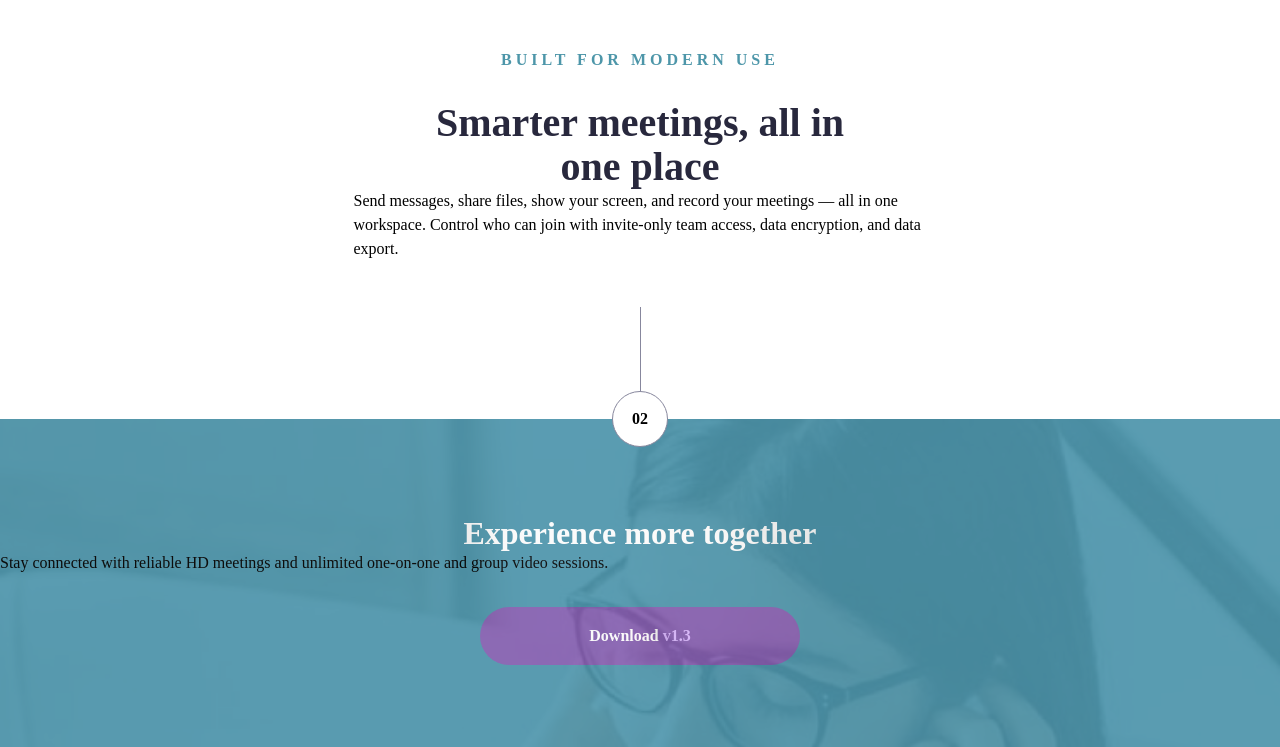
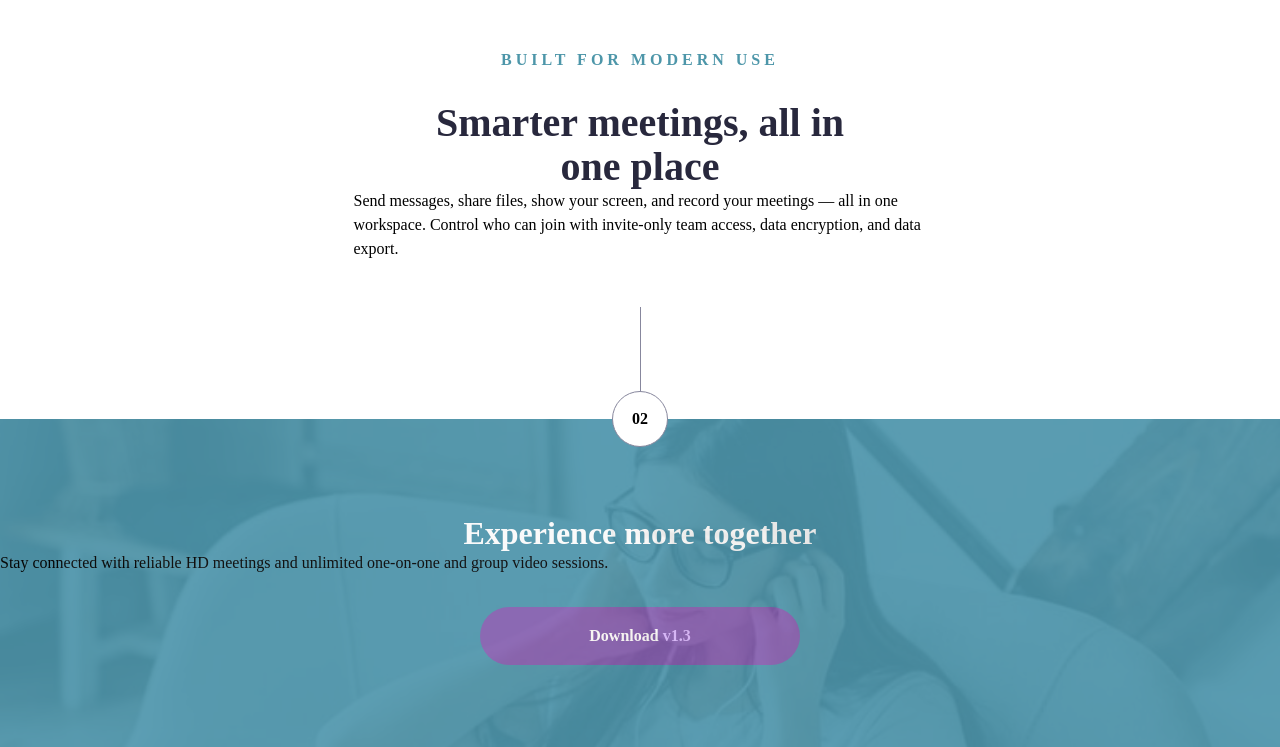
Before and after one commit to AnaGolic/Meet-landing-page, a plain HTML site: page index.html in a window 1280 px wide. Shown: the part 1558-2305 px from the top of the page. Drawn offline with Linux system fonts and the light colour scheme.

Commit message:
Added changes in css.style

```diff
--- a/CSS/style.css
+++ b/CSS/style.css
@@ -320,4 +320,9 @@ img{
     font-size: 2.5rem;
     padding: 0px 60px;
   }
+  .footer {
+    background: url("../assets/tablet/image-footer.jpg");
+    background-repeat: no-repeat;
+    background-size: cover;
+  }
 }
```
